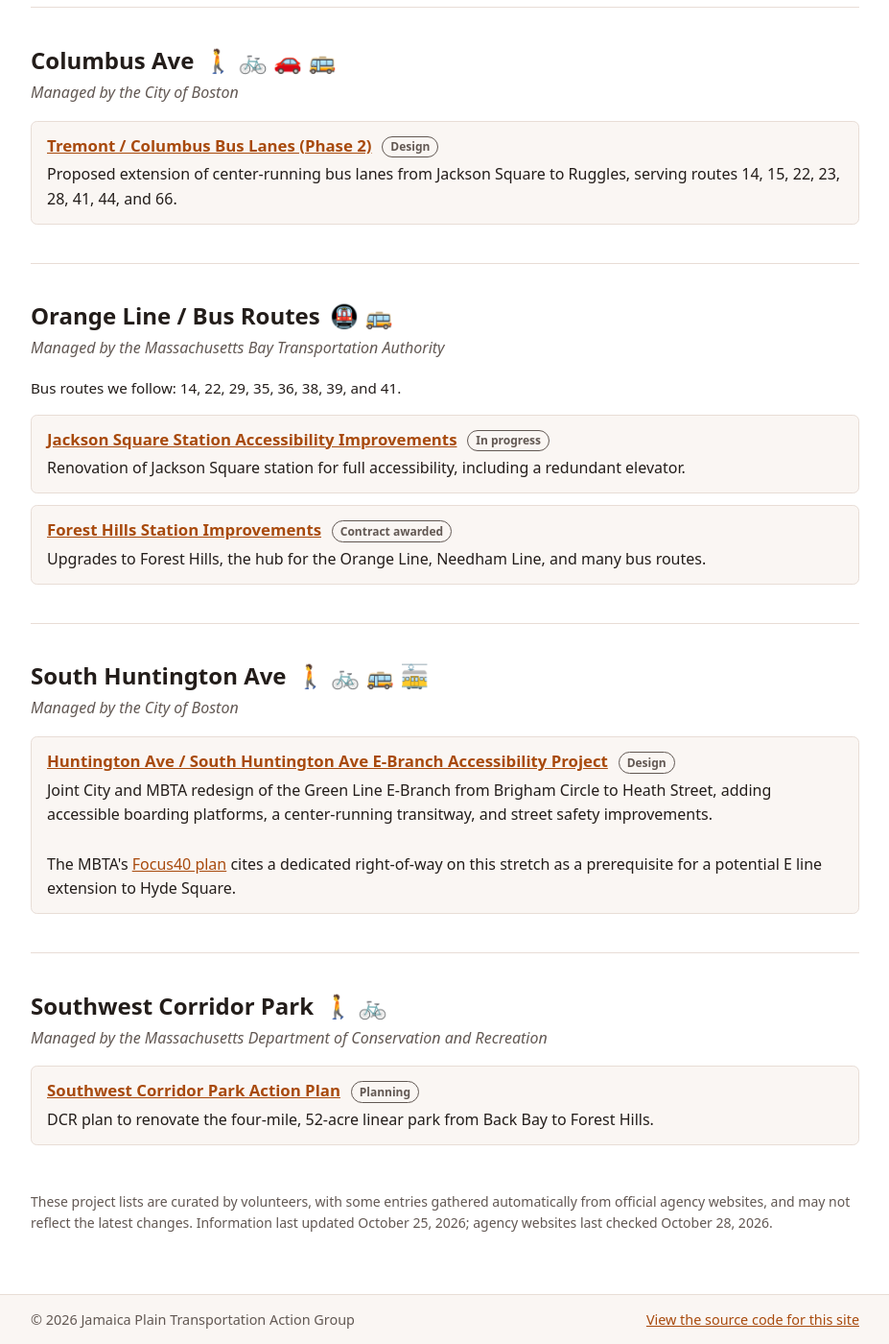
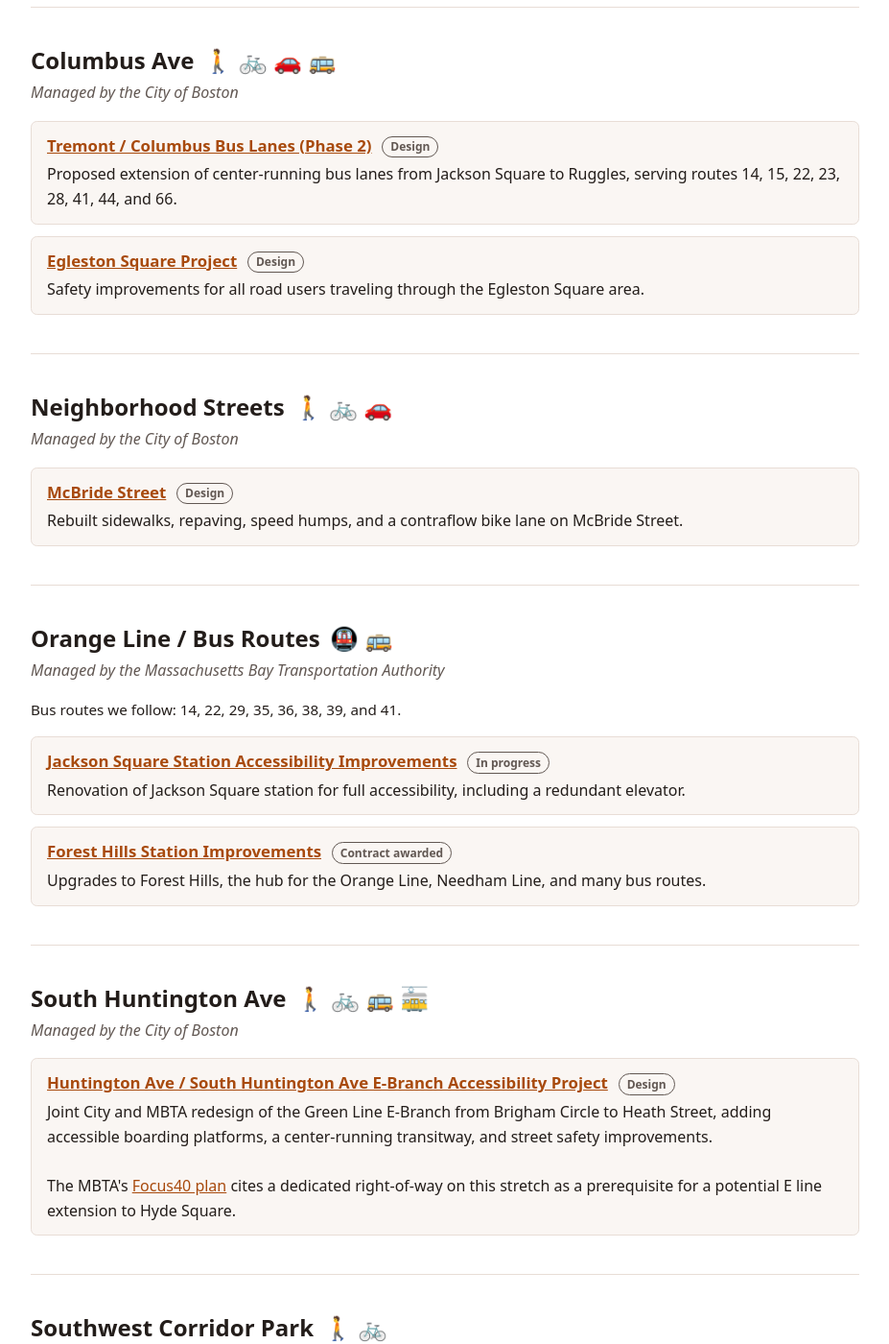
Before and after one commit to nathan-weinberg/jptag, a Jekyll site: the page built from projects.md, in a window 1280 px wide and 1400 px high, scrolled down 896 px. Shown: the whole window at 96% size, without its empty margins (176-1103 px from the left). Built offline with Jekyll 4.4.1, drawn with Linux system fonts in a browser that asks for light colours; some of the changed text lies outside the part shown.

Commit message:
Projects: weekly data refresh (#4)
* Refresh automated project data

Signed-off-by: github-actions[bot] <41898282+github-actions[bot]@users.noreply.github.com>

* Review Boston candidates from weekly refresh

Add McBride Street (new Neighborhood Streets section) and Egleston Square
(Columbus Ave section) to the Projects page, and hide the other nine
Boston candidates so they aren't proposed again.

Point the E-Branch Accessibility entry at its new boston.gov URL. The old
URL now redirects, so the refresh no longer matched it to the feed and
listed it as a new candidate.

Co-Authored-By: Claude Opus 5.5 <noreply@anthropic.com>
Signed-off-by: Nathan Weinberg <nathansweinberg@gmail.com>

* Document using rvm to select Ruby 3.3

The default Ruby on dev machines may be older than .ruby-version and
lack the bundled gems, so builds must go through rvm.

Co-Authored-By: Claude Opus 5.5 <noreply@anthropic.com>
Signed-off-by: Nathan Weinberg <nathansweinberg@gmail.com>

---------

Signed-off-by: github-actions[bot] <41898282+github-actions[bot]@users.noreply.github.com>
Signed-off-by: Nathan Weinberg <nathansweinberg@gmail.com>
Co-authored-by: nathan-weinberg <31703736+nathan-weinberg@users.noreply.github.com>
Co-authored-by: Nathan Weinberg <nathansweinberg@gmail.com>
Co-authored-by: Claude Opus 5.5 <noreply@anthropic.com>

```diff
--- a/_data/projects.yml
+++ b/_data/projects.yml
@@ -5,7 +5,7 @@
 # `status` is optional and shown as a small badge.
 # Section `emoji` is optional and shown after the section title.
 
-last_updated: 2026-10-25
+last_updated: 2026-10-28
 
 sections:
   - id: arborway-jamaicaway
@@ -44,6 +44,22 @@ sections:
           serving routes 14, 15, 22, 23, 28, 41, 44, and 66.
         url: https://www.boston.gov/departments/transportation/tremont-columbus-bus-lanes
         status: Design
+      - title: Egleston Square Project
+        description: >-
+          Safety improvements for all road users traveling through the Egleston Square area.
+        url: https://www.boston.gov/departments/transportation/project/egleston-square-project
+        status: Design
+
+  - id: neighborhood-streets
+    title: Neighborhood Streets
+    emoji: 🚶 🚲 🚗
+    agency: City of Boston
+    projects:
+      - title: McBride Street
+        description: >-
+          Rebuilt sidewalks, repaving, speed humps, and a contraflow bike lane on McBride Street.
+        url: https://www.boston.gov/departments/transportation/project/mcbride-street
+        status: Design
 
   - id: orange-line-bus
     title: Orange Line / Bus Routes
@@ -73,7 +89,7 @@ sections:
           adding accessible boarding platforms, a center-running transitway, and street safety improvements.<br><br>
           The MBTA's <a href="https://web.archive.org/web/20211006004231id_/https://static1.squarespace.com/static/57757a3cff7c50f318d8aae0/t/5c904501f9619a6b93cd1ee0/1552958737005/05-Programs.pdf#page=13">Focus40 plan</a>
           cites a dedicated right-of-way on this stretch as a prerequisite for a potential E line extension to Hyde Square.
-        url: https://www.boston.gov/departments/transportation/huntington-avenuesouth-huntington-avenue-e-branch-accessibility-project
+        url: https://www.boston.gov/departments/transportation/project/huntington-ave-south-huntington-ave-e-branch-accessibility
         status: Design
 
   - id: southwest-corridor-park
--- a/_data/projects_auto/dcr.yml
+++ b/_data/projects_auto/dcr.yml
@@ -1,7 +1,7 @@
 # DCR (mass.gov) projects
 # GENERATED by scripts/ — do not edit by hand. Use _data/projects_overrides.yml instead.
 source: dcr
-fetched: '2026-10-28'
+fetched: '2026-10-29'
 projects:
 - id: dcr-2b392d90
   title: Arborway Improvement Project
--- a/_data/projects_auto/mbta.yml
+++ b/_data/projects_auto/mbta.yml
@@ -1,7 +1,7 @@
 # MBTA projects
 # GENERATED by scripts/ — do not edit by hand. Use _data/projects_overrides.yml instead.
 source: mbta
-fetched: '2026-10-28'
+fetched: '2026-10-29'
 projects:
 - id: mbta-5072
   title: Columbus Avenue Bus Lanes
--- a/_data/projects_candidates/boston.yml
+++ b/_data/projects_candidates/boston.yml
@@ -1,7 +1,7 @@
 # City of Boston (review only) projects
 # GENERATED by scripts/ — do not edit by hand. Use _data/projects_overrides.yml instead.
 source: boston
-fetched: '2026-10-28'
+fetched: '2026-10-29'
 review_only: true
 projects:
 - id: bos-16628801
```
Also changed, not shown: CLAUDE.md (+1 -1 lines), _data/projects_overrides.yml (+9 -0 lines).
